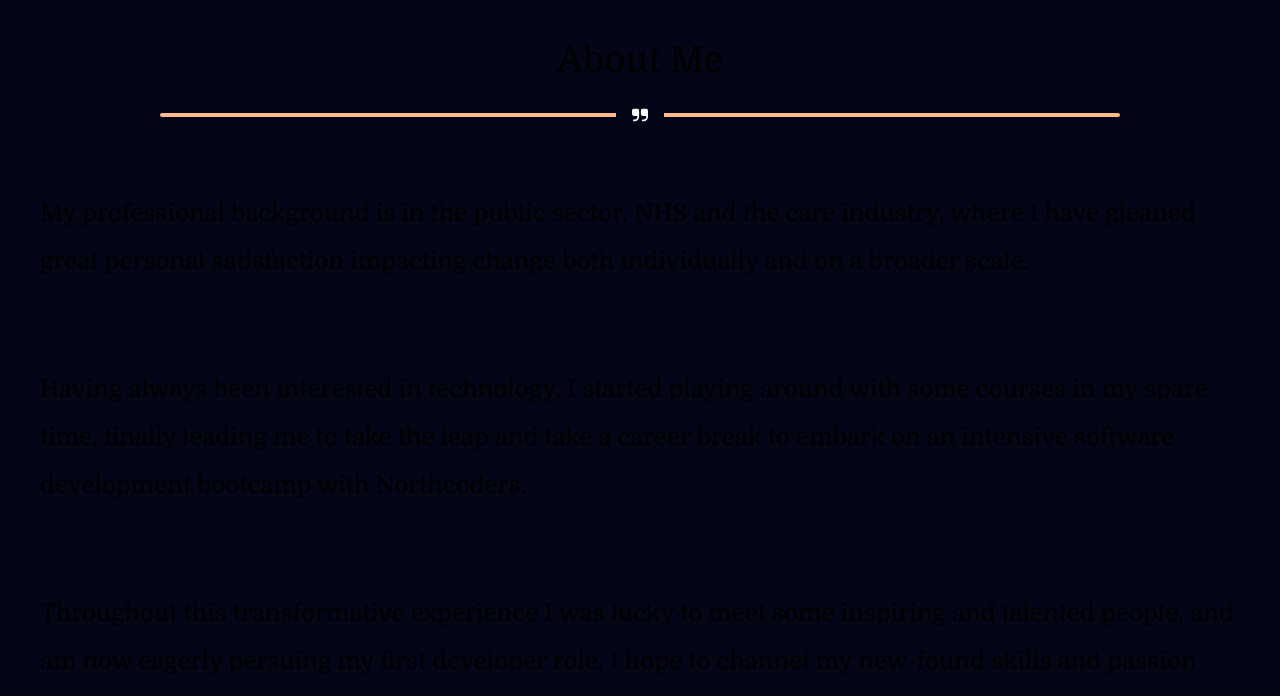
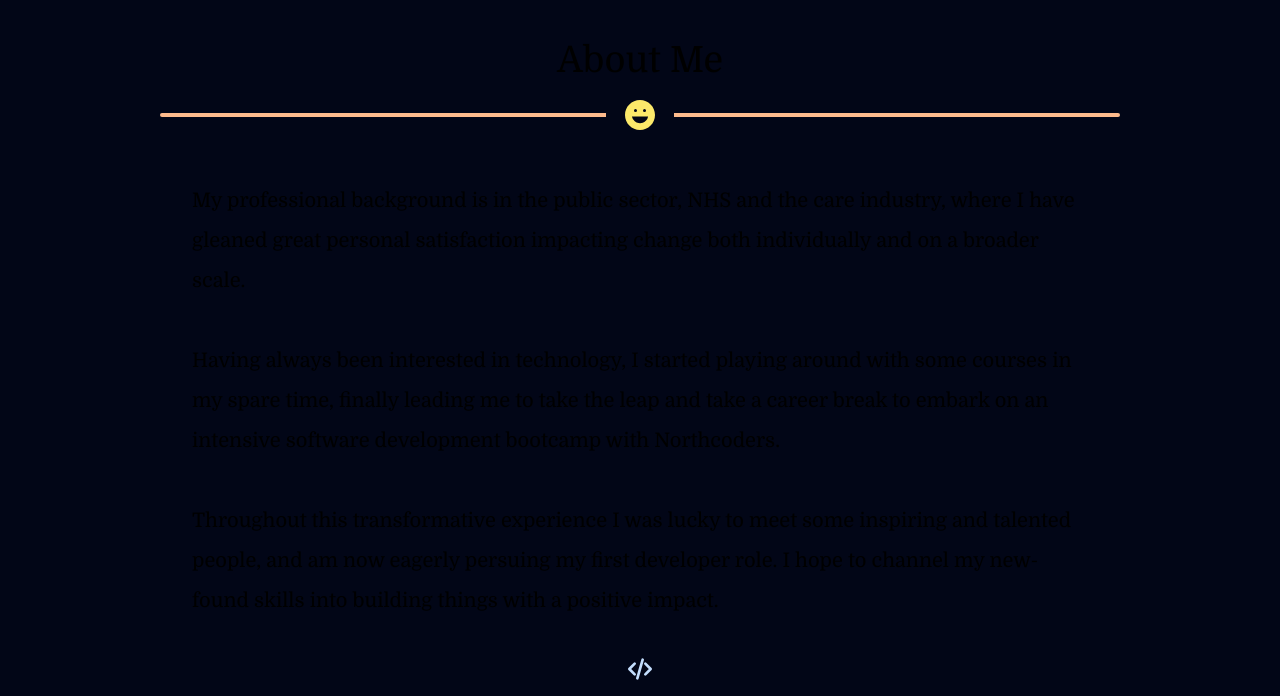
Before and after one commit to alehow84/Portfolio, a Next.js app: page / in a window 1280 px wide. Shown: the part 959-1655 px from the top of the page. Built offline with nearby package versions, Linux system fonts and the light colour scheme.

Commit message:
finish AboutMe styling

```diff
--- a/src/app/components/layout/About.tsx
+++ b/src/app/components/layout/About.tsx
@@ -1,7 +1,6 @@
 // import { Metadata } from "next";
 
 // export const metadata: Metadata = { title: "About Me" };
-import TypingAbout from "@/app/static/TypingAbout";
 
 export default function About() {
   return (
@@ -20,34 +19,60 @@ export default function About() {
           <hr className="w-3/4 h-1 my-8 bg-orange-300 border-0 rounded" />
           <div className="absolute px-4 -translate-x-1/2 bg-slate-950 left-1/2">
             <svg
-              className="w-4 h-4 text-gray-50"
+              className="w-9 h-9 text-yellow-200"
               aria-hidden="true"
               xmlns="http://www.w3.org/2000/svg"
+              width="24"
+              height="24"
               fill="currentColor"
-              viewBox="0 0 18 14"
+              viewBox="0 0 24 24"
             >
-              <path d="M6 0H2a2 2 0 0 0-2 2v4a2 2 0 0 0 2 2h4v1a3 3 0 0 1-3 3H2a1 1 0 0 0 0 2h1a5.006 5.006 0 0 0 5-5V2a2 2 0 0 0-2-2Zm10 0h-4a2 2 0 0 0-2 2v4a2 2 0 0 0 2 2h4v1a3 3 0 0 1-3 3h-1a1 1 0 0 0 0 2h1a5.006 5.006 0 0 0 5-5V2a2 2 0 0 0-2-2Z" />
+              <path
+                fill-rule="evenodd"
+                d="M12 2C6.477 2 2 6.477 2 12s4.477 10 10 10 10-4.477 10-10S17.523 2 12 2ZM7.99 9a1 1 0 0 1 1-1H9a1 1 0 0 1 0 2h-.01a1 1 0 0 1-1-1ZM14 9a1 1 0 0 1 1-1h.01a1 1 0 1 1 0 2H15a1 1 0 0 1-1-1Zm-5.506 7.216A5.5 5.5 0 0 1 6.6 13h10.81a5.5 5.5 0 0 1-8.916 3.216Z"
+                clip-rule="evenodd"
+              />
             </svg>
           </div>
         </div>
-        <p className="flex justify-center text-2xl p-4 m-6 leading-loose">
+        <div className="w-3/4">
+          <p className="flex justify-center text-xl p-2 m-6 leading-loose">
             My professional background is in the public sector, NHS and the care
             industry, where I have gleaned great personal satisfaction impacting
             change both individually and on a broader scale.
           </p>
-        <p className="flex justify-center text-2xl p-4 m-6 leading-loose">
-          Having always been interested in technology, I started playing around
-          with some courses in my spare time, finally leading me to take the
-          leap and take a career break to embark on an intensive software
-          development bootcamp with Northcoders.
+          <p className="flex justify-center text-xl p-2 m-6 leading-loose">
+            Having always been interested in technology, I started playing
+            around with some courses in my spare time, finally leading me to
+            take the leap and take a career break to embark on an intensive
+            software development bootcamp with Northcoders.
           </p>
-        <p className="flex justify-center text-2xl p-4 m-6 leading-loose">
+          <p className="flex justify-center text-xl p-2 m-6 leading-loose">
             Throughout this transformative experience I was lucky to meet some
             inspiring and talented people, and am now eagerly persuing my first
-          developer role. I hope to channel my new-found skills and passion into
-          building things with a positive impact.
+            developer role. I hope to channel my new-found skills into building
+            things with a positive impact.
           </p>
-        {/* <TypingAbout /> */}
+          <span className="flex justify-center">
+            <svg
+              className="w-8 h-8 text-blue-200"
+              aria-hidden="true"
+              xmlns="http://www.w3.org/2000/svg"
+              width="24"
+              height="24"
+              fill="none"
+              viewBox="0 0 24 24"
+            >
+              <path
+                stroke="currentColor"
+                stroke-linecap="round"
+                stroke-linejoin="round"
+                stroke-width="2"
+                d="m8 8-4 4 4 4m8 0 4-4-4-4m-2-3-4 14"
+              />
+            </svg>
+          </span>
+        </div>
       </div>
     </div>
   );
--- a/src/app/static/Typing.tsx
+++ b/src/app/static/Typing.tsx
@@ -24,7 +24,3 @@ export default function Typing() {
     />
   );
 }
-
-// export function Typing2({ sequence }: { sequence: [string, number] }) {}
-//refactoring idea -  to make the typing component resuseable, and store the sequence array in their own file
-//learn how to do this with typescript
--- a/src/app/static/TypingAbout.tsx
+++ /dev/null
@@ -1,37 +0,0 @@
-"use client";
-import { TypeAnimation } from "react-type-animation";
-
-export default function TypingAbout() {
-  return (
-    <TypeAnimation
-      sequence={[
-        `My professional background is in the public sector, NHS and the care
-        industry, where I have gleaned great personal satisfaction impacting
-        change both individually and on a broader scale.`,
-        1000,
-        `Having always been
-        interested in technology, I started playing around with some courses
-        in my spare time, finally leading me to take the leap and take a
-        career break to embark on an intensive software development bootcamp
-        with Northcoders.`,
-        1000,
-        `Throughout this transformative experience I was
-        lucky to meet some inspiring and talented people, and am now eagerly
-        persuing my first developer role.`,
-        1000,
-        `I hope to channel my new-found
-        skills and passion into building things with a positive impact.`,
-      ]}
-      wrapper="span"
-      speed={80}
-      preRenderFirstString={true}
-      style={{
-        fontSize: "2em",
-        color: "white",
-        lineHeight: "2em",
-      }}
-      //   omitDeletionAnimation={true}
-      deletionSpeed={80}
-    />
-  );
-}
```
Lines whose indentation alone changed are shown as unchanged.
